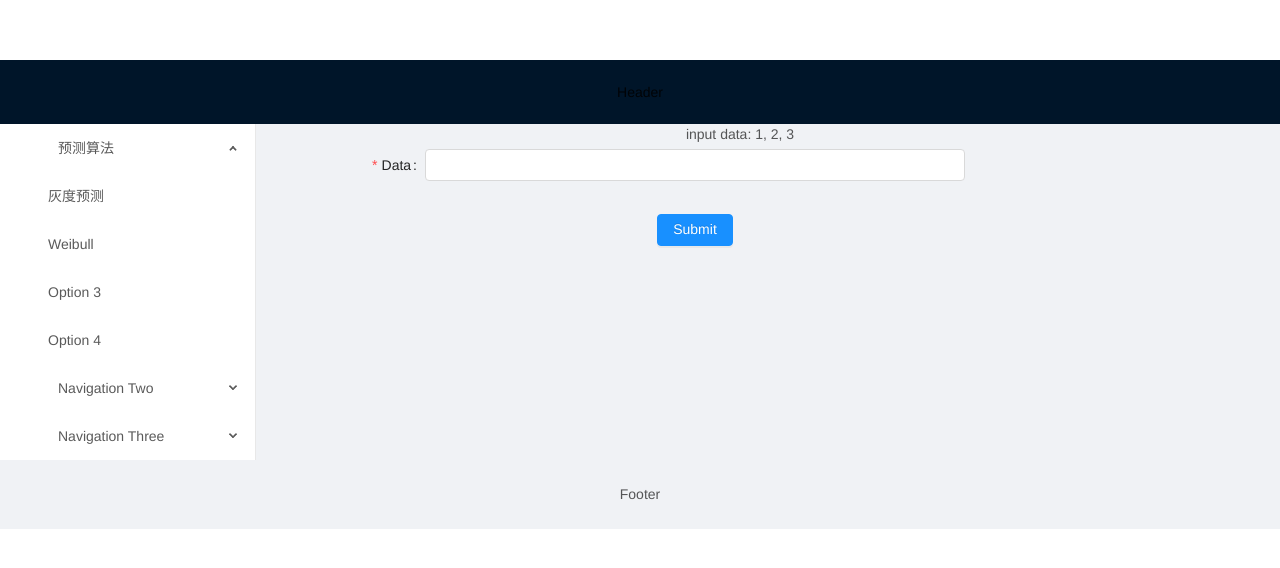
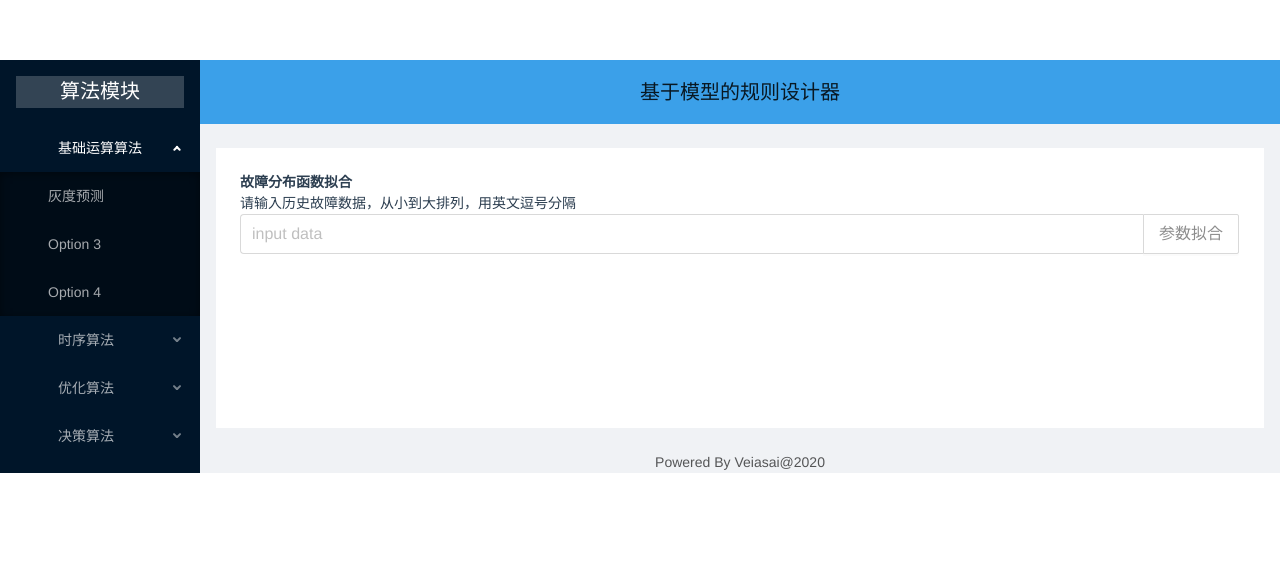
Before and after one commit to Veiasai/algo-web, a Vue app: page /#/weibull in a window 1280 px wide. Shown: the top 568 px of the page. Built offline with nearby package versions, Linux system fonts and the light colour scheme.

Commit message:
optimize ui

```diff
--- a/src/App.vue
+++ b/src/App.vue
@@ -1,14 +1,17 @@
 <template>
   <div id="app">
-    <a-layout>
-      <a-layout-header>Header</a-layout-header>
+    <a-layout id="layout">
+      <a-layout-sider>
+        <div class="logo">算法模块</div>
+        <algoMenu/>
+      </a-layout-sider>
       <a-layout>
-        <a-layout-sider><algoMenu/></a-layout-sider>
-        <a-layout-content>
+        <a-layout-header style="background: #3ba0e9; padding: 0; font-size: 20px;">基于模型的规则设计器</a-layout-header>
+        <a-layout-content :style="{ margin: '24px 16px', padding: '24px', background: '#fff', minHeight: '280px' }">
           <router-view/>
         </a-layout-content>
+        <a-layout-footer style="padding: 0">Powered By Veiasai@2020</a-layout-footer>
       </a-layout>
-      <a-layout-footer>Footer</a-layout-footer>
     </a-layout>
   </div>
 </template>
@@ -33,4 +36,13 @@ export default {
   color: #2c3e50;
   margin-top: 60px;
 }
+
+#layout .logo {
+    font-size: 20px;
+    text-align: center;
+    height: 32px;
+    background: rgba(255, 255, 255, 0.2);
+    color: #fff;
+    margin: 16px;
+  }
 </style>
--- a/src/components/algomenu.vue
+++ b/src/components/algomenu.vue
@@ -1,28 +1,26 @@
 <template>
   <div>
-    <a-menu mode="inline" :openKeys="openKeys" @openChange="onOpenChange" @click="clickAlgo" style="width: 256px">
+    <a-menu theme="dark" mode="inline" :defaultOpenKeys="['sub1']" @click="clickAlgo" :defaultSelectedKeys="['1']">
       <a-sub-menu key="sub1">
-        <span slot="title"><a-icon type="mail" /><span>预测算法</span></span>
+        <span slot="title"><a-icon type="mail" /><span>基础运算算法</span></span>
         <a-menu-item key="gray">灰度预测</a-menu-item>
-        <a-menu-item key="weibull">Weibull</a-menu-item>
         <a-menu-item key="3">Option 3</a-menu-item>
         <a-menu-item key="4">Option 4</a-menu-item>
       </a-sub-menu>
       <a-sub-menu key="sub2">
-        <span slot="title"><a-icon type="appstore" /><span>Navigation Two</span></span>
+        <span slot="title"><a-icon type="appstore" /><span>时序算法</span></span>
         <a-menu-item key="5">Option 5</a-menu-item>
         <a-menu-item key="6">Option 6</a-menu-item>
-        <a-sub-menu key="sub3" title="Submenu">
-          <a-menu-item key="7">Option 7</a-menu-item>
-          <a-menu-item key="8">Option 8</a-menu-item>
-        </a-sub-menu>
+      </a-sub-menu>
+      <a-sub-menu key="sub3">
+        <span slot="title"><a-icon type="setting" /><span>优化算法</span></span>
+        <a-menu-item key="9">Option 9</a-menu-item>
+        <a-menu-item key="10">Option 10</a-menu-item>
       </a-sub-menu>
       <a-sub-menu key="sub4">
-        <span slot="title"><a-icon type="setting" /><span>Navigation Three</span></span>
-        <a-menu-item key="9">Option 9</a-menu-item>
-        <a-menu-item key="10">Option 10</a-menu-item>
-        <a-menu-item key="11">Option 11</a-menu-item>
-        <a-menu-item key="12">Option 12</a-menu-item>
+        <span slot="title"><a-icon type="setting" /><span>决策算法</span></span>
+        <a-menu-item key="weibull">故障分布函数拟合</a-menu-item>
+        <a-menu-item key="12">最优维护时序确定</a-menu-item>
       </a-sub-menu>
     </a-menu>
   </div>
@@ -31,21 +29,11 @@
   export default {
     data() {
       return {
-        rootSubmenuKeys: ['sub1', 'sub2', 'sub4'],
-        openKeys: ['sub1'],
+
       };
     },
     methods: {
-      onOpenChange(openKeys) {
-        const latestOpenKey = openKeys.find(key => this.openKeys.indexOf(key) === -1);
-        if (this.rootSubmenuKeys.indexOf(latestOpenKey) === -1) {
-          this.openKeys = openKeys;
-        } else {
-          this.openKeys = latestOpenKey ? [latestOpenKey] : [];
-        }
-      },
       clickAlgo(e) {
-
         this.$router.push(e.key)
       }
     },
--- a/src/main.js
+++ b/src/main.js
@@ -2,7 +2,7 @@ import Vue from 'vue/dist/vue'
 import VueRouter from 'vue-router'
 import routes from './router/router'
 import store from './store/'
-import {Menu, Icon, Form, Input, Layout, Button, Checkbox, Spin} from 'ant-design-vue'
+import {Menu, Icon, Form, Input, Layout, Button, Checkbox, Spin, Row, Col} from 'ant-design-vue'
 import 'ant-design-vue/dist/antd.css'
 
 Vue.use(Menu)
@@ -13,6 +13,8 @@ Vue.use(Layout)
 Vue.use(Button)
 Vue.use(Checkbox)
 Vue.use(Spin)
+Vue.use(Row)
+Vue.use(Col)
 
 Vue.use(VueRouter)
 
--- a/src/page/weibull.vue
+++ b/src/page/weibull.vue
@@ -1,21 +1,14 @@
 <template>
-<a-spin :spinning="spinning">
-  <a-form :form="form" @submit="handleSubmit">
-      <div>input data: 1, 2, 3</div>
-    <a-form-item label="Data" :label-col="{ span: 5 }" :wrapper-col="{ span: 12 }">
-      <a-input
-        v-decorator="['data', { rules: [{ required: true, message: 'Please input your data!' }] }]"
-      />
-    </a-form-item>
-
-    <a-form-item :wrapper-col="{ span: 12, offset: 5 }">
-      <a-button type="primary" html-type="submit">
-        Submit
-      </a-button>
-    </a-form-item>
-
-    <div v-html="webfigure"></div>
-  </a-form>
+<a-spin id="weibull_spin" :spinning="spinning">
+    <div style="float: left; font-weight: bold;">故障分布函数拟合</div>
+    <br/>
+    <div style="float: left">请输入历史故障数据，从小到大排列，用英文逗号分隔</div>
+    <a-input-search placeholder="input data" @search="onSearch" size="large">
+    <a-button slot="enterButton" sytle="border-radius:5px;">参数拟合</a-button>
+    </a-input-search>
+    <div style="height: 16px;background: rgba(255, 255, 255, 0.2);margin: 16px;">
+    </div>
+    <div width='560' height='420' v-html="webfigure"></div>
   </a-spin>
 </template>
 
@@ -30,12 +23,11 @@ export default {
     };
   },
   methods: {
-    async handleSubmit(e) {
-      e.preventDefault();
+    async onSearch(value) {
       this.spinning = true;
       try {
         var data = {
-            'data': '[' + this.form.getFieldValue('data') + ']'
+            'data': JSON.parse('[' + value + ']')
         }
         const res = await fetch("api/weibull",{
             method:"POST",
@@ -47,7 +39,7 @@ export default {
         if (!res.ok) {
             this.webfigure = 'error request'
         }else {
-            this.webfigure = await res.body.text();
+            this.webfigure = await res.text();
             console.log(this.webfigure)
         }
       } catch (error) {
```
